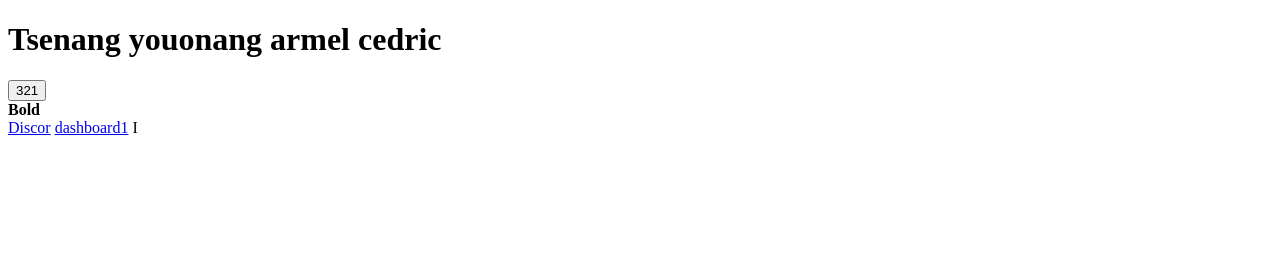
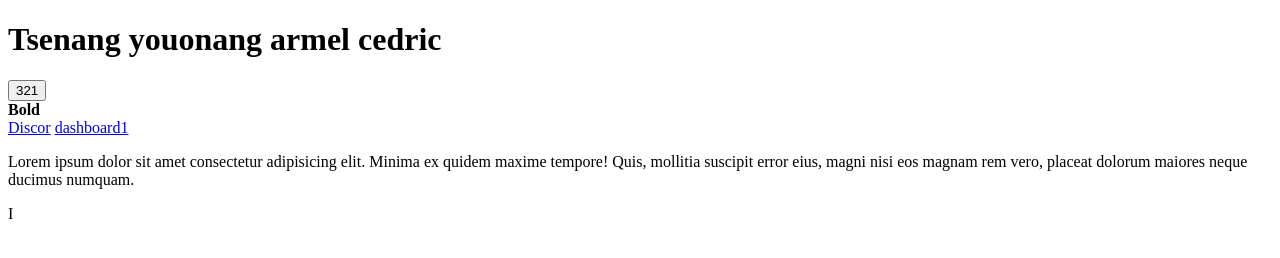
Before and after one commit to zlatancedric/first.github-project, a plain HTML site: page index.html in a window 1280 px wide. Drawn offline with Linux system fonts and the light colour scheme.

Commit message:
new line2

```diff
--- a/index.html
+++ b/index.html
@@ -17,5 +17,6 @@
 
 <!--Create a link that opens up dashboard in a new tab -->
 <a href="/dashboard.html">dashboard1</a>
+<p>Lorem ipsum dolor sit amet consectetur adipisicing elit. Minima ex quidem maxime tempore! Quis, mollitia suscipit error eius, magni nisi eos magnam rem vero, placeat dolorum maiores neque ducimus numquam.</p>
 </body>                               I
 </html>
```
